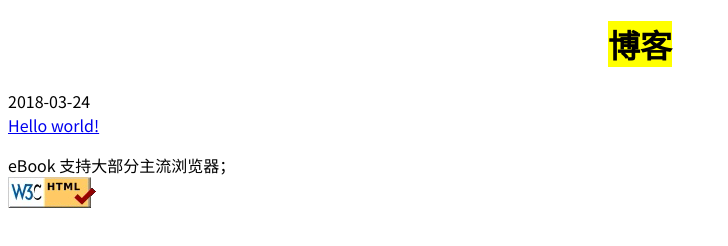
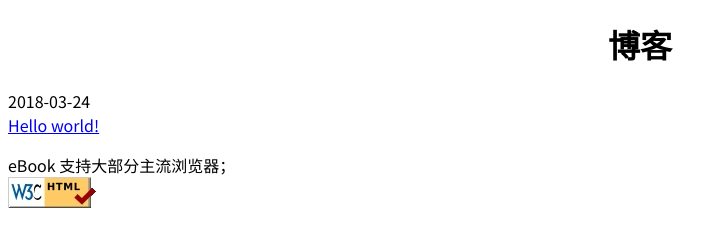
Before and after one commit to Dobby233Liu/eBook, a plain HTML site: page archives/index.html in a window 1280 px wide. Shown: the whole page, without its empty margins (0-728 px from the left). Drawn offline with Linux system fonts and the light colour scheme.

Commit message:
Remove mark

```diff
--- a/archives/index.html
+++ b/archives/index.html
@@ -8,7 +8,7 @@
     <link rel="stylesheet" href="http://fonts.googleapis.com/earlyaccess/notosanssc.css">
 </head>
 <body style="font-family:'Noto Sans SC'; font-weight:500;">
-<div style="text-align:center; -webkit-text-align:center; -ms-text-align:center; -moz-text-align:center; -o-text-align:center;"><h1><mark>博客</mark></h1></div>
+<div style="text-align:center; -webkit-text-align:center; -ms-text-align:center; -moz-text-align:center; -o-text-align:center;"><h1>博客</h1></div>
 <p style="text-align:justify; -webkit-text-align:justify; -ms-text-align:justify; -moz-text-align:justify; -o-text-align:justify;">
 2018-03-24<br /><a href="2018/03/24/Hello-World.html">Hello world!</a>
 </p>
```
